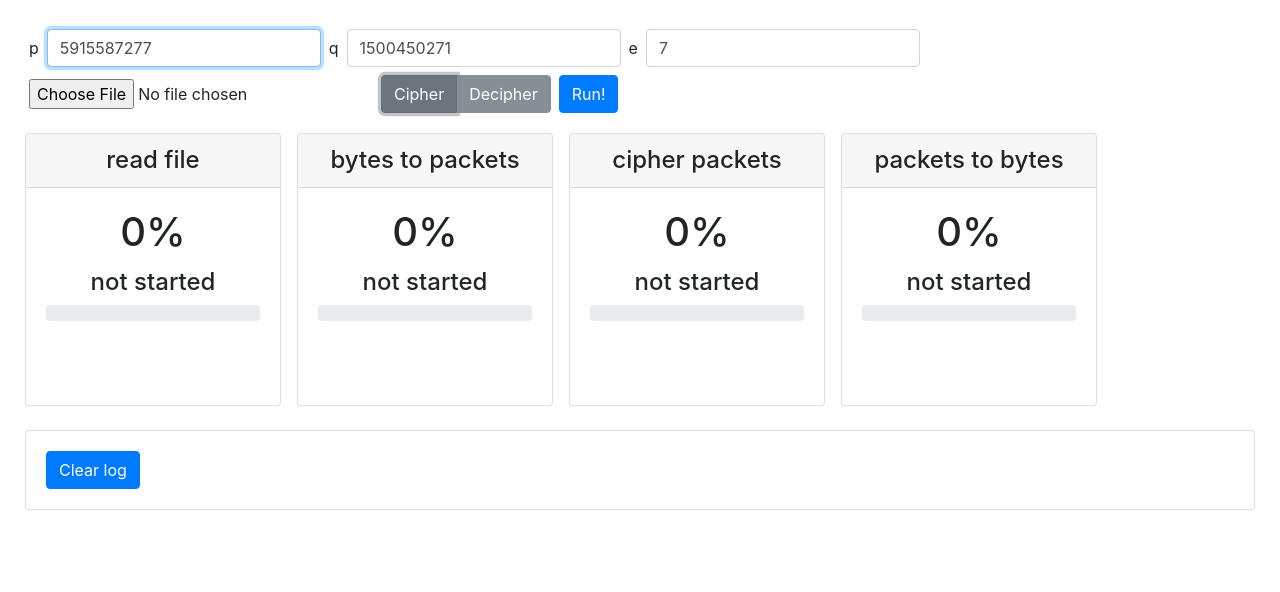
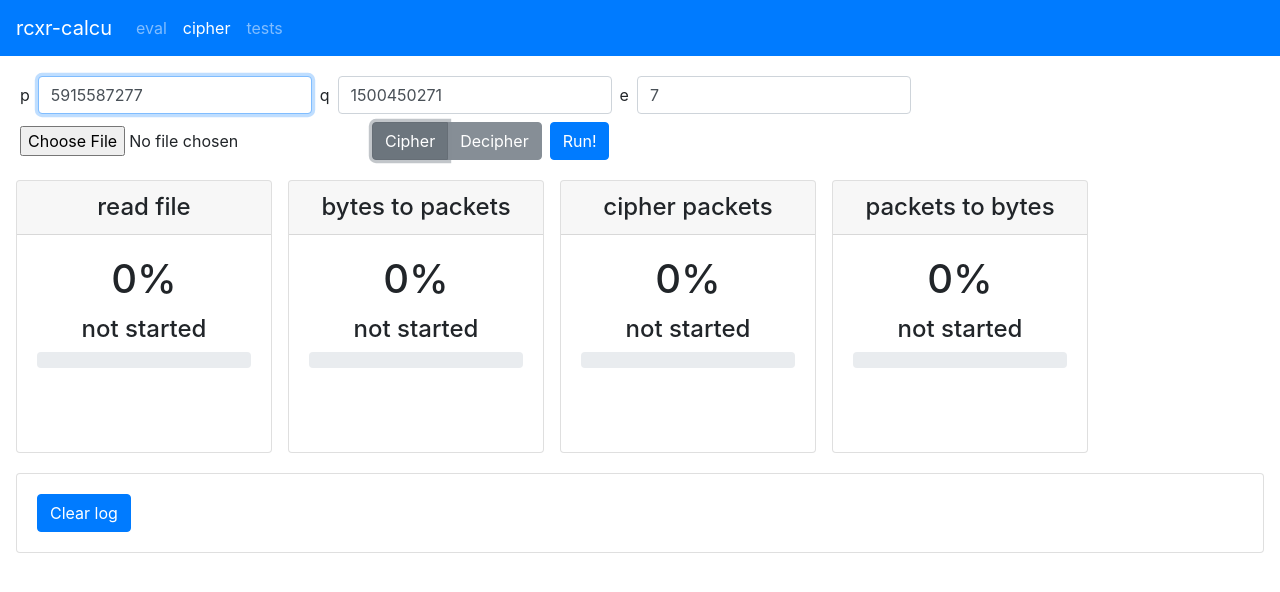
Before and after one commit to rcxr/calcu, a plain HTML site: page cipher.html in a window 1280 px wide. Drawn offline with Linux system fonts and the light colour scheme.

Commit message:
Adding navbar

```diff
--- a/cipher.html
+++ b/cipher.html
@@ -2,7 +2,6 @@
   <head>
     <!-- Style -->
     <link rel="stylesheet" href="css/bootstrap.min.css"></link>
-    <link rel="stylesheet" href="css/style.css"></link>
 
     <!-- Libraries -->
     <script src="lib/jquery-3.2.1.min.js"></script>
@@ -22,6 +21,28 @@
     <script src="cipher.js"></script>
   </head>
   <body>
+    <nav class="navbar navbar-expand-lg navbar-dark bg-primary">
+      <a class="navbar-brand" href="#">
+        rcxr-calcu
+      </a>
+      <button class="navbar-toggler" type="button" data-toggle="collapse" data-target="#navButtons">
+        <span class="navbar-toggler-icon"></span>
+      </button>
+      <div class="collapse navbar-collapse" id="navButtons">
+        <ul class="navbar-nav">
+          <li class="nav-item">
+            <a class="nav-link" href="index.html">eval</a>
+          </li>
+          <li class="nav-item active">
+            <a class="nav-link" href="#">cipher</a>
+          </li>
+          <li class="nav-item">
+            <a class="nav-link" href="test.html">tests</a>
+          </li>
+        </ul>
+      </div>
+    </nav>
+    <div class="m-3">
       <form class="form-inline">
         <label for="p" class="m-1">p</label>
         <input id="p" class="form-control m-1" type="text" autocomplete="off" autofocus></input>
@@ -36,7 +57,8 @@
         </div>
         <button id="run" type="button" class="btn btn-primary m-1">Run!</button>
       </form>
-    <div id="statsContainer" class="mb-2"></div>
-    <div id="mainContainer" class="mb-2"></div>
+      <div id="statsContainer" class="mb-1"></div>
+      <div id="mainContainer" class="mb-1"></div>
+    </div>
   </body>
 </html>
--- a/css/style.css
+++ /dev/null
@@ -1,3 +0,0 @@
-body {
-  margin: 25px;
-}
```
Also changed, not shown: index.html (+22 -2 lines), test.html (+27 -5 lines). Lines whose indentation alone changed are shown as unchanged.
